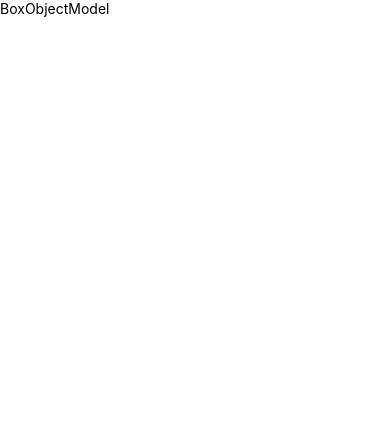
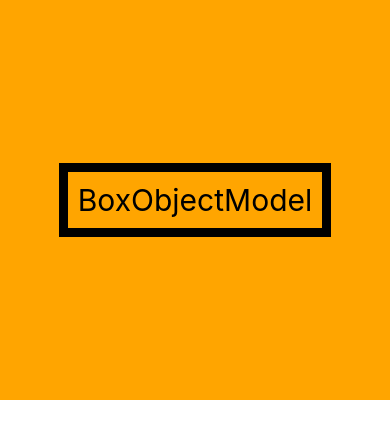
Before and after one commit to braianLucero/ReactNativeProyecto, a React Native app: screen / in a window 390 px wide. Shown: the top 438 px of the page. Built offline with nearby package versions, Linux system fonts and the light colour scheme.

Commit message:
Flexible Positioning

```diff
--- a/App.tsx
+++ b/App.tsx
@@ -6,7 +6,7 @@ import { SafeAreaView } from 'react-native';
 // SafeAreaView es mas que nada para ios para que no choque con el noch
 const App = () => {
   return (
-    <SafeAreaView>
+    <SafeAreaView style={{ height: 400 }}>
       {/* // <ContadorScreen /> */}
       <BoxObjectModelScreen />
 
--- a/src/screens/BoxObjectModelScreen.tsx
+++ b/src/screens/BoxObjectModelScreen.tsx
@@ -1,14 +1,29 @@
 import React from 'react'
-import { Text, View } from 'react-native';
+import { Text, View, StyleSheet } from 'react-native';
 
 export const BoxObjectModelScreen = () => {
     return (
-        <View>
-
-            <Text>
-                BoxObjectModel
-            </Text>
-
+        <View style={styles.container}>
+            <Text style={styles.title}>BoxObjectModel</Text>
         </View>
     )
 }
+
+const styles = StyleSheet.create({
+    container: {
+        flex: 1,
+        backgroundColor: 'orange',
+        justifyContent: 'center',
+
+    },
+    title: {
+        padding: 10,
+        fontSize: 30,
+        borderWidth: 9,
+        textAlign: 'center',
+        // alignSelf: 'center',
+        marginRight: "auto",
+        marginLeft: "auto",
+
+    }
+});
```
